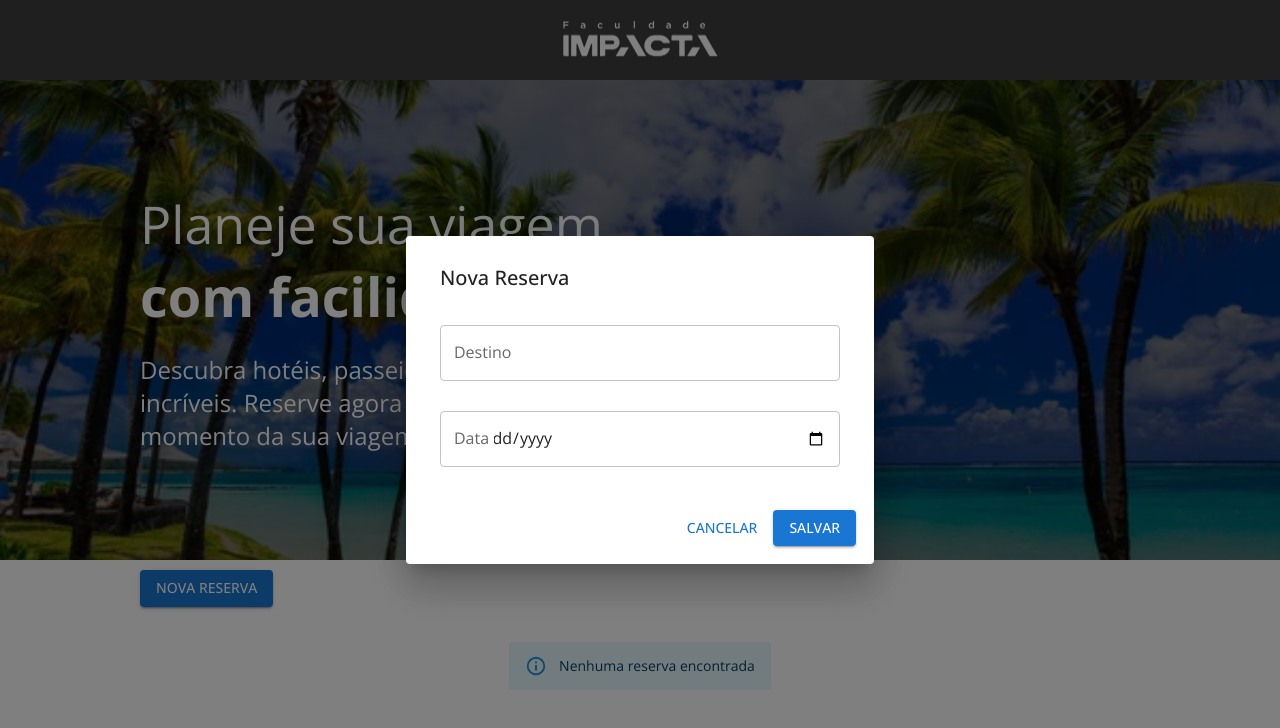
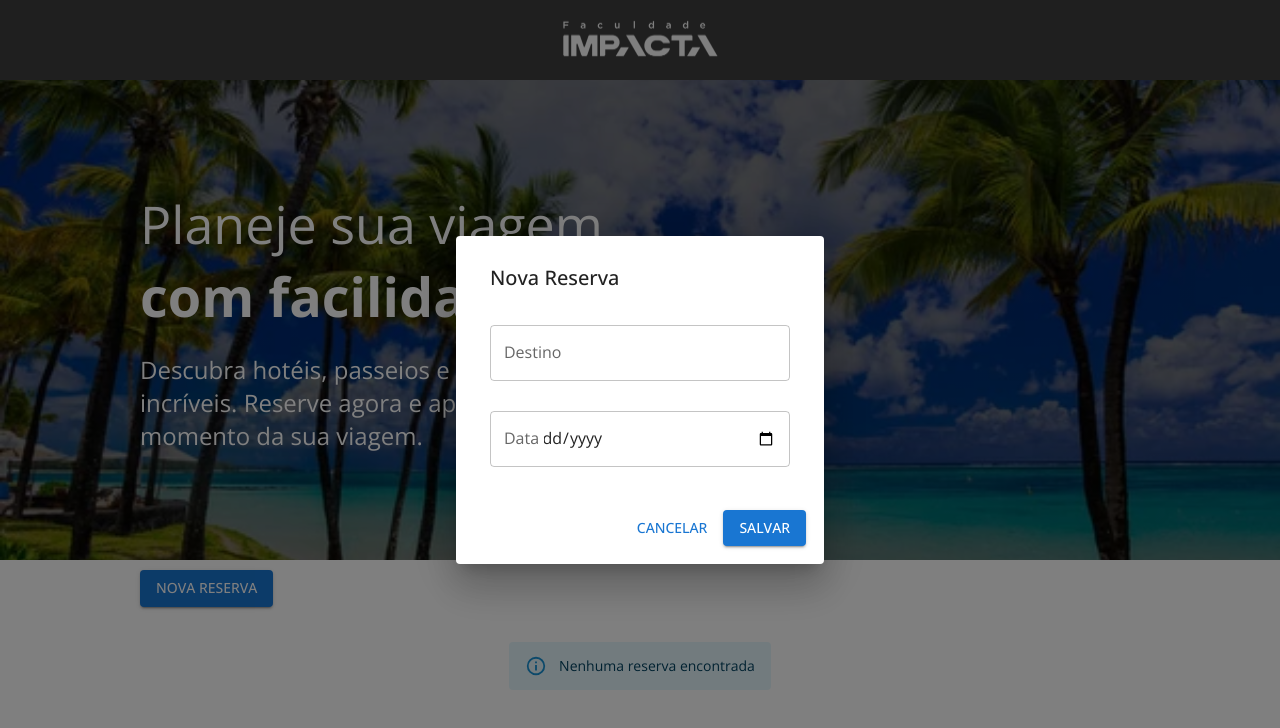
Before and after one commit to PedroMilan/impacta-faculdade, a React (Create React App) app: page / in a window 1280 px wide. Both pictures are taken after a click on the button "NOVA RESERVA". Shown: the top 728 px of the page. Built offline with nearby package versions, Linux system fonts and the light colour scheme; no server answers.

Commit message:
new function

```diff
--- a/src/App.css
+++ b/src/App.css
@@ -14,3 +14,7 @@
     overflow-x: hidden;
   }
 }
+
+#reservation-form {
+  min-width: 300px;
+}
--- a/src/components/Reservation/index.tsx
+++ b/src/components/Reservation/index.tsx
@@ -1,6 +1,6 @@
 import React from "react";
 import { Table } from "antd";
-import { useForm } from "react-hook-form";
+import { Controller, useForm } from "react-hook-form";
 import { yupResolver } from "@hookform/resolvers/yup";
 import * as yup from "yup";
 import {
@@ -11,6 +11,7 @@
   DialogActions,
   Button,
   Alert,
+  Autocomplete,
 } from "@mui/material";
 
 import * as Styled from "./styles";
@@ -18,6 +19,19 @@
 import { formatDateToBR } from "../../shared/helpers/formatDate";
 import { create, exclude, get, update } from "../../services/reservations";
 import toast from "react-hot-toast";
+
+const destinations = [
+  "Paris, França",
+  "Roma, Itália",
+  "Nova York, EUA",
+  "Tóquio, Japão",
+  "Londres, Reino Unido",
+  "Dubai, Emirados Árabes",
+  "Barcelona, Espanha",
+  "Singapura",
+  "Istambul, Turquia",
+  "Bangkok, Tailândia",
+];
 
 const schema = yup.object().shape({
   destination: yup.string().required("Destino é obrigatório"),
@@ -38,6 +52,7 @@
     handleSubmit,
     reset,
     formState: { errors },
+    control,
   } = useForm<IReservation>({
     resolver: yupResolver(schema),
   });
@@ -161,14 +176,31 @@
         </DialogTitle>
         <DialogContent>
           <form id="reservation-form" onSubmit={handleSubmit(onSubmit)}>
+            <Controller
+              name="destination"
+              control={control}
+              defaultValue=""
+              render={({ field }) => (
+                <Autocomplete
+                  freeSolo
+                  options={destinations}
+                  value={field.value || ""} // 🔹 Garante que o valor seja preenchido corretamente
+                  onInputChange={(_, value) => field.onChange(value)}
+                  onChange={(_, value) => field.onChange(value)}
+                  renderInput={(params) => (
                     <TextField
+                      {...params}
                       label="Destino"
                       fullWidth
                       margin="normal"
-              {...register("destination")}
                       error={!!errors.destination}
                       helperText={errors.destination?.message}
                     />
+                  )}
+                />
+              )}
+            />
+
             <TextField
               label="Data"
               type="date"
```
Lines whose indentation alone changed are shown as unchanged.
